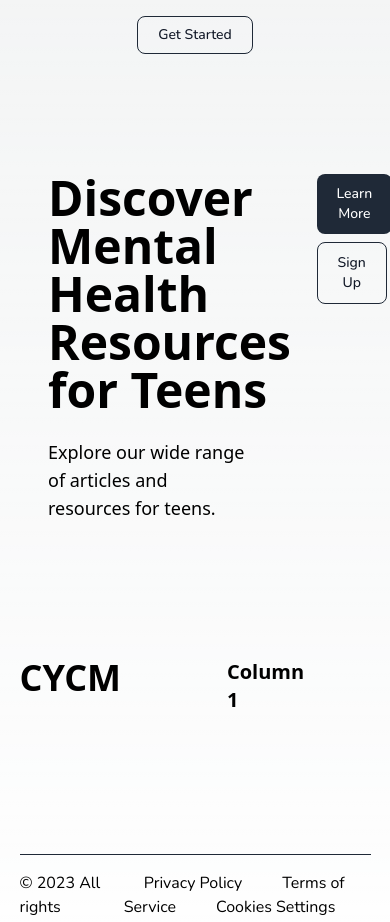
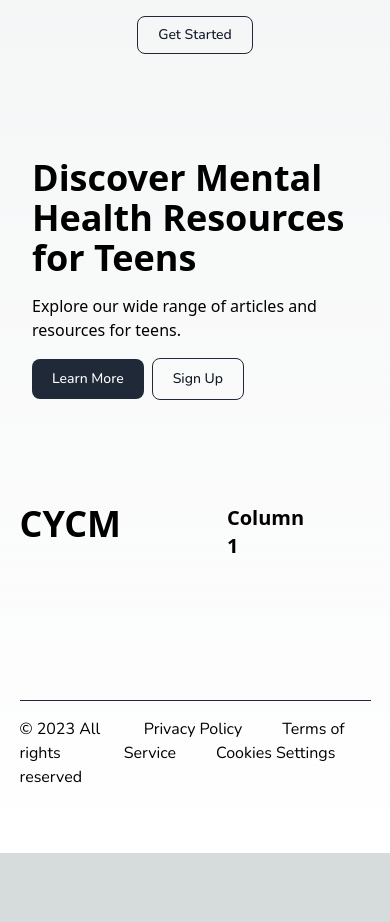
Before and after one commit to hicsail/cycm-next, a Next.js app: page / in a window 390 px wide. Shown: the part 2620-3542 px from the top of the page. After the commit the page ends 3473 px from the top, so only its background shows below. Built offline with nearby package versions, Linux system fonts and the light colour scheme.

Commit message:
reconfigure bottom portion of homepage for mobile view

```diff
--- a/components/Discover.tsx
+++ b/components/Discover.tsx
@@ -1,10 +1,14 @@
 const Discover = () => {
   return (
-    <div className=" flex justify-center my-16">
-      <div className="p-12 max-w-7xl grid grid-cols-4 gap-16">
+    <div className="flex justify-center my-16">
+      <div className="p-8 max-w-7xl md:grid md:gap-16 md:grid-cols-4 md:p-12">
         <div className="col-span-3 flex flex-col items-start justify-center">
-          <h5 className="text-5xl font-bold font-sans mb-6">Discover Mental Health Resources for Teens</h5>
-          <p className="text-lg font-sans mb-6">Explore our wide range of articles and resources for teens.</p>
+          <h5 className="text-4xl font-bold font-sans mb-4 md:mb-6 md:text-5xl">
+            Discover Mental Health Resources for Teens
+          </h5>
+          <p className="text:md font-sans mb-4 md:mb-6 md:text-lg">
+            Explore our wide range of articles and resources for teens.
+          </p>
         </div>
         <div>
           <button
```
